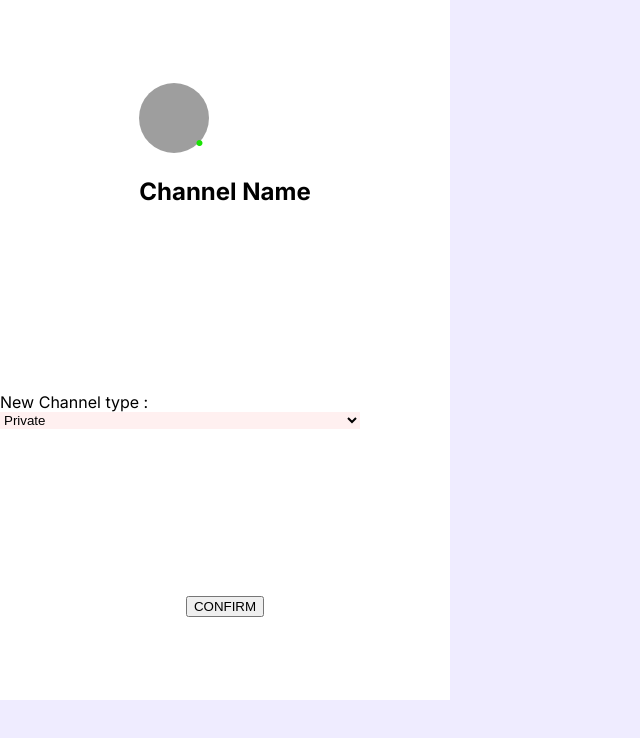
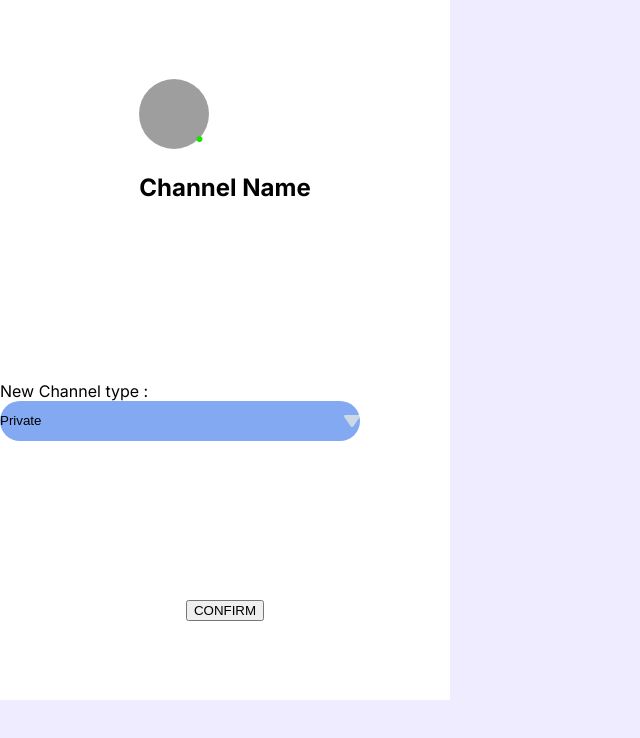
Before and after one commit to soufiane-amt/ft_transcendance, a Next.js app: page / in a window 1280 px wide. Shown: the top 738 px of the page, without its empty margins (0-640 px from the left). Built offline with nearby package versions, Linux system fonts and the light colour scheme; grey boxes are pictures that could not be loaded.

Commit message:
Channel settings stucture is set

```diff
--- a/src/app/components/Channels/ChannelSetting/ChannelSetting.module.css
+++ b/src/app/components/Channels/ChannelSetting/ChannelSetting.module.css
@@ -1,5 +1,5 @@
 .channel_setting{
-    align-items: center;
+    align-items:center;
     justify-content: space-around;
     background-color: white;
 
@@ -12,6 +12,15 @@
     flex-direction: column;
     width: 100%;
 }
+.type_setter select {
+    appearance: none;
+    background-image: url('/images/icons/Ch/select_arrow.png');
+    background-repeat: no-repeat;
+    background-position: right center;
+    background-size: 16px 16px; /* Adjust the size as needed */
+
+    cursor: pointer;
+}
 
 .display_as_block {
     display: flex;
@@ -20,6 +29,9 @@
 
 .user_input_fields{
     width: 80%;
-    background-color: #FFF0F0;
+    background-color: #84A9F3;
     border: 0;
+    height: 40px;
+    border-radius: 20px;
+
 }
--- a/src/app/components/Channels/ChannelSetting/ChannelSetting.tsx
+++ b/src/app/components/Channels/ChannelSetting/ChannelSetting.tsx
@@ -19,7 +19,7 @@ function TypeSetter ()
     return (
         <div className={`${style.type_setter} `}>
             <label>New Channel type : </label>
-            <select value={selectedOption} onChange={handleSelection} className={style.user_input_fields}>
+            <select value={selectedOption} onChange={handleSelection} className={`${style.user_input_fields} ${style.type_setter_select}`}>
                 {/* disable the current type of the channel */}
                 <option value="private">Private</option>
                 <option value="public">Public</option>
```
Also changed, not shown: public/images/icons/Ch/select_arrow.png.
